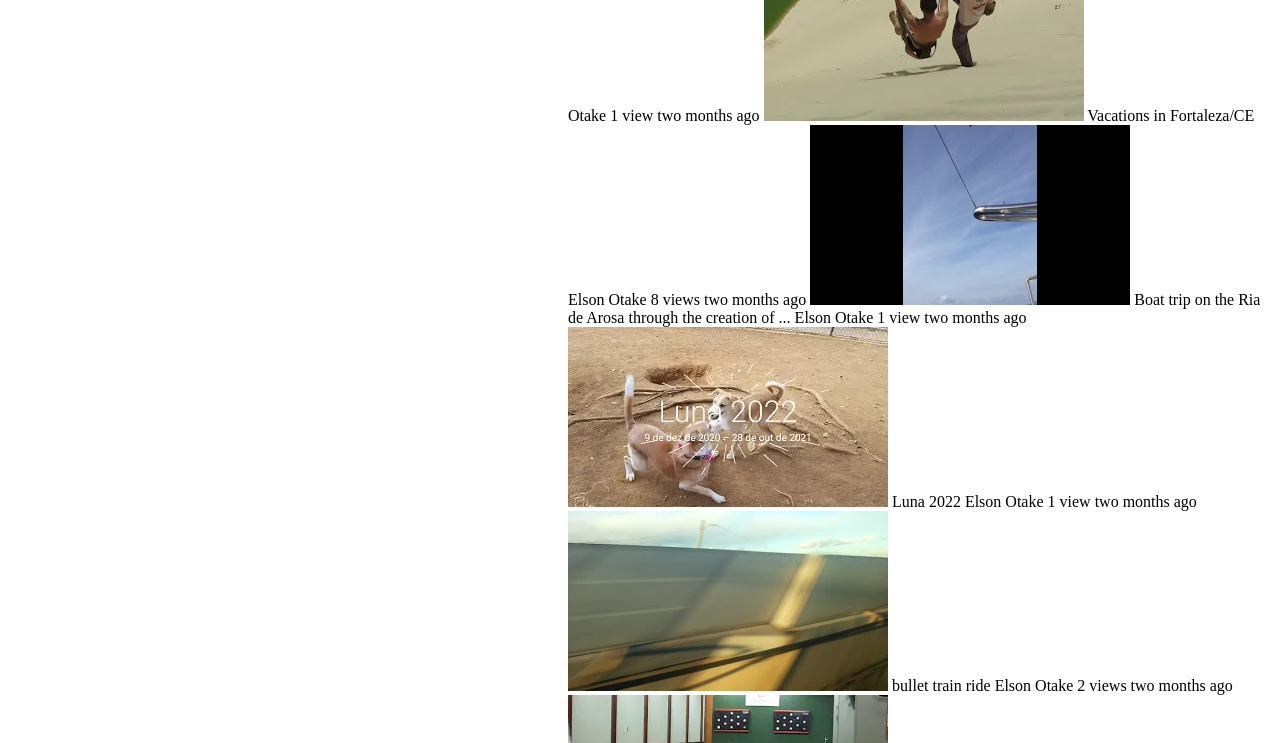
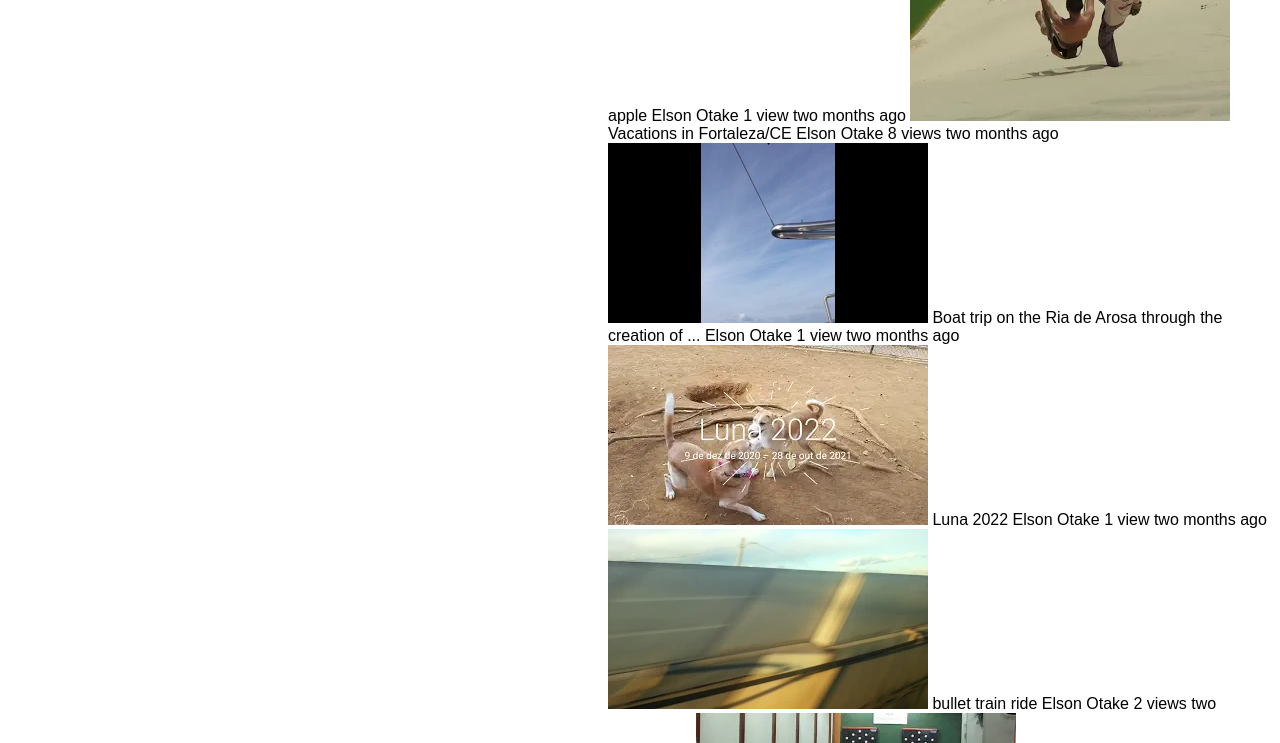
Before and after one commit to ElsonOtake/project-media, a plain HTML site: page index.html in a window 1280 px wide. Shown: the part 489-1232 px from the top of the page. Drawn offline with Linux system fonts and the light colour scheme.

Commit message:
Youtube video margin and font family chosen

```diff
--- a/style.css
+++ b/style.css
@@ -1,3 +1,7 @@
+body {
+    font-family: Arial, Helvetica, sans-serif;
+}
+
 .header {
     display: flex;
     justify-content: space-between;
@@ -24,3 +28,7 @@
     align-items: center;
     gap: 16px;
 }
+
+.video {
+    margin: 20px;
+}
```
